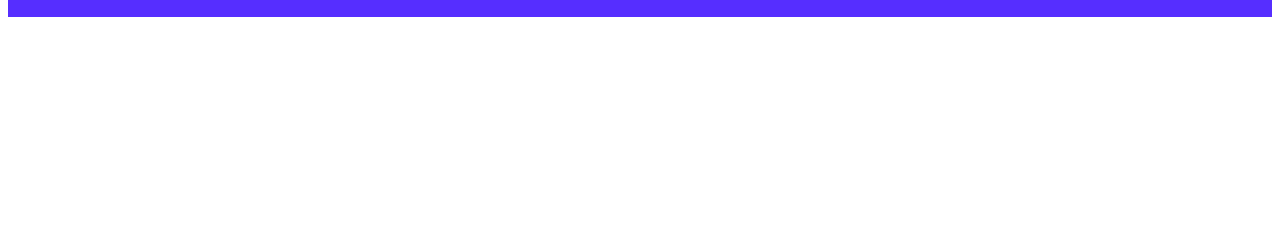
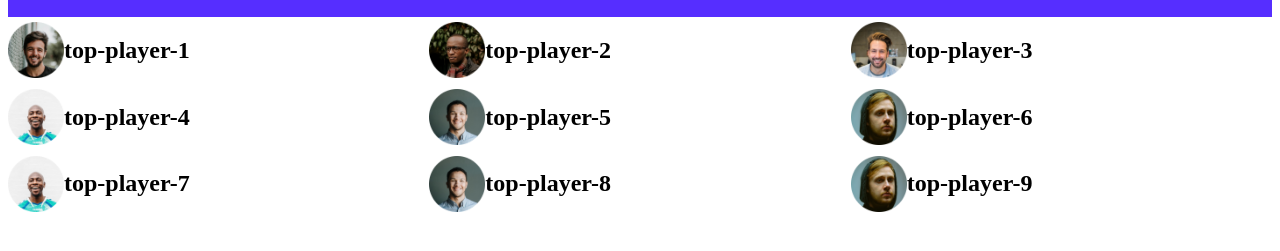
Before and after one commit to zakir-hosen/top-gamer, a plain HTML site: page index.html in a window 1280 px wide. Shown: the part 115-366 px from the top of the page. Drawn offline with Linux system fonts and the light colour scheme.

Commit message:
working on the top playre seciton

```diff
--- a/index.html
+++ b/index.html
@@ -8,6 +8,7 @@
     <link rel="stylesheet" href="style.css">
 </head>
 <body>
+    <!-- header starts here -->
     <section class="header"  >
         <div class="logo-area">
             <img src="images/icons/logo.png" alt="">
@@ -29,10 +30,58 @@
         </div>
         </div>
     </section>
+    <!-- header ends here -->
+
+    <!-- main starts here -->
+    <main>
+        <!-- top blogs -->
+        <section>
+            <div class="top-players">
+                <div class="players">
+                    <div class="player">
+                        <img src="images/players/player-1.png" alt="">
+                        <h2>top-player-1</h2>
+                    </div>
+                    <div class="player">
+                        <img src="images/players/player-2.png" alt="">
+                        <h2>top-player-2</h2>
+                    </div>
+                    <div class="player">
+                        <img src="images/players/player-3.png" alt="">
+                        <h2>top-player-3</h2>
+                    </div>
+                    <div class="player">
+                        <img src="images/players/player-4.png" alt="">
+                        <h2>top-player-4</h2>
+                    </div>
+                    <div class="player">
+                        <img src="images/players/player-5.png" alt="">
+                        <h2>top-player-5</h2>
+                    </div>
+                    <div class="player">
+                        <img src="images/players/player-6.png" alt="">
+                        <h2>top-player-6</h2>
+                    </div>
+                    <div class="player">
+                        <img src="images/players/player-4.png" alt="">
+                        <h2>top-player-7</h2>
+                    </div>
+                    <div class="player">
+                        <img src="images/players/player-5.png" alt="">
+                        <h2>top-player-8</h2>
+                    </div>
+                    <div class="player">
+                        <img src="images/players/player-6.png" alt="">
+                        <h2>top-player-9</h2>
+                    </div>
+                </div>
+            </div>
+        </section>
+    </main>
+    <!-- main ends here -->
 
 
-    <div class="porikkha">
 
-    </div>
+
 </body>
 </html>
--- a/style.css
+++ b/style.css
@@ -1,3 +1,36 @@
+
+/* top players style */
+.players {
+    display: grid;
+    grid-template-columns: repeat(3, 1fr);
+}
+.player {
+    display: flex;
+    align-items: center;
+}
+.player img {
+    width: 56px;
+    height: 56px;
+}
+@media (max-width: 768px) {
+    .players {
+        flex-direction: column;
+    }
+}
+
+
+
+
+
+
+
+
+
+
+
+
+
+
 .header {
     background-color: #562EFF;
     display: flex;
```
